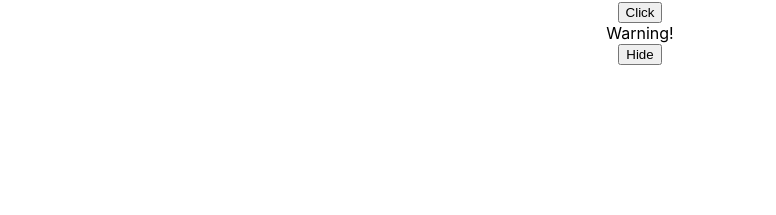
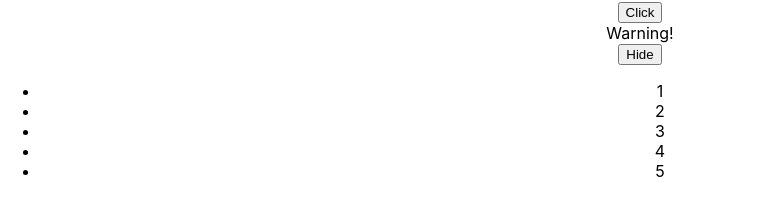
Before and after one commit to Kevinb94/react-fun, a React (Create React App) app: page / in a window 1280 px wide. Shown: the part 435-650 px from the top of the page, without its empty margins (0-776 px from the left). Built offline with nearby package versions, Linux system fonts and the light colour scheme.

Commit message:
LIst and keys basics

```diff
--- a/src/App.js
+++ b/src/App.js
@@ -2,7 +2,7 @@
 import Test from './components/test';
 import Clock from './components/Clock';
 import ConditionalRenderComponent from './components/Conditional/conditionalRendering';
-
+import { NumberList } from './components/ListKeys/list_keys_component';
 import './App.css';
 
 const user = {
@@ -15,6 +15,10 @@
 <h1> Welcome to {user.firstName} first React app!</h1>
 );
 
+const numbers = [1, 2, 3, 4, 5];
+
+
+
 function App() {
   return (
     <div className="App">
@@ -22,6 +26,7 @@
       <Clock />
       <Clock />
       <ConditionalRenderComponent />
+      <NumberList numbers={numbers}/>
     </div>
   );
 }
--- /dev/null
+++ b/src/components/ListKeys/list_keys_component.js
@@ -0,0 +1,19 @@
+function ListItem(props) {
+    // Correct! There is no need to specify the key here:
+    return <li>{props.value}</li>;
+  }
+
+function NumberList(props){
+    const numbers = props.numbers;
+
+    return (
+      <ul>
+        {numbers.map((number) =>
+            <ListItem key={number.toString()}
+                        value={number} />
+        )}
+      </ul>
+    );
+  }
+
+  export { NumberList };
```
